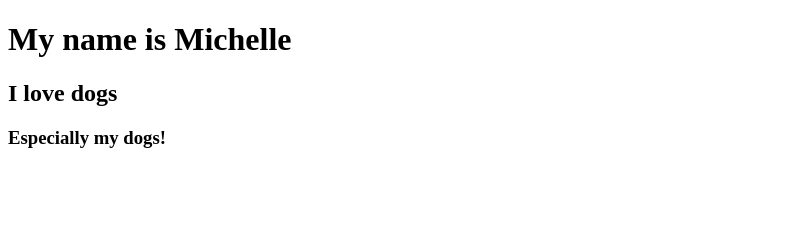
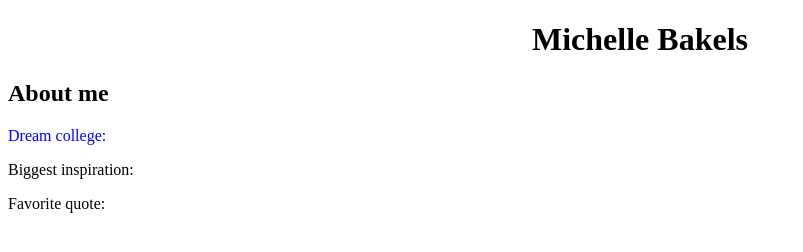
Before and after one commit to michellebakels/path-to-college-lesson, a plain HTML site: page index.html in a window 1280 px wide. Shown: the whole page, without its empty margins (0-803 px from the left). Drawn offline with Linux system fonts and the light colour scheme.

Commit message:
update page details

```diff
--- a/index.html
+++ b/index.html
@@ -1,18 +1,20 @@
 <!DOCTYPE html>
 <html lang="en">
+
 <head>
-    <meta charset="UTF-8">
-    <meta http-equiv="X-UA-Compatible" content="IE=edge">
-    <meta name="viewport" content="width=<device-width>, initial-scale=1.0">
-    <title>Document</title>
+  <meta charset="UTF-8">
+  <meta http-equiv="X-UA-Compatible" content="IE=edge">
+  <meta name="viewport" content="width=<device-width>, initial-scale=1.0">
+  <link rel="stylesheet" href="style.css">
+  <title>Document</title>
 </head>
+
 <body>
-    <h1>My name is Michelle</h1>
-    <h2>
-    I love dogs
-    </h2>
-    <h3>
-    Especially my dogs!
-    </h3>
+  <h1>Michelle Bakels</h1>
+  <h2>About me</h2>
+  <p class="description">Dream college:</p>
+  <p>Biggest inspiration:</p>
+  <p>Favorite quote:</p>
 </body>
+
 </html>
--- /dev/null
+++ b/style.css
@@ -0,0 +1,12 @@
+html {
+  height: 100%;
+  width: 100%;
+}
+
+h1 {
+  text-align: center;
+}
+
+.description {
+  color: blue;
+}
```
Also changed, not shown: script.js (added), 1 other file.
